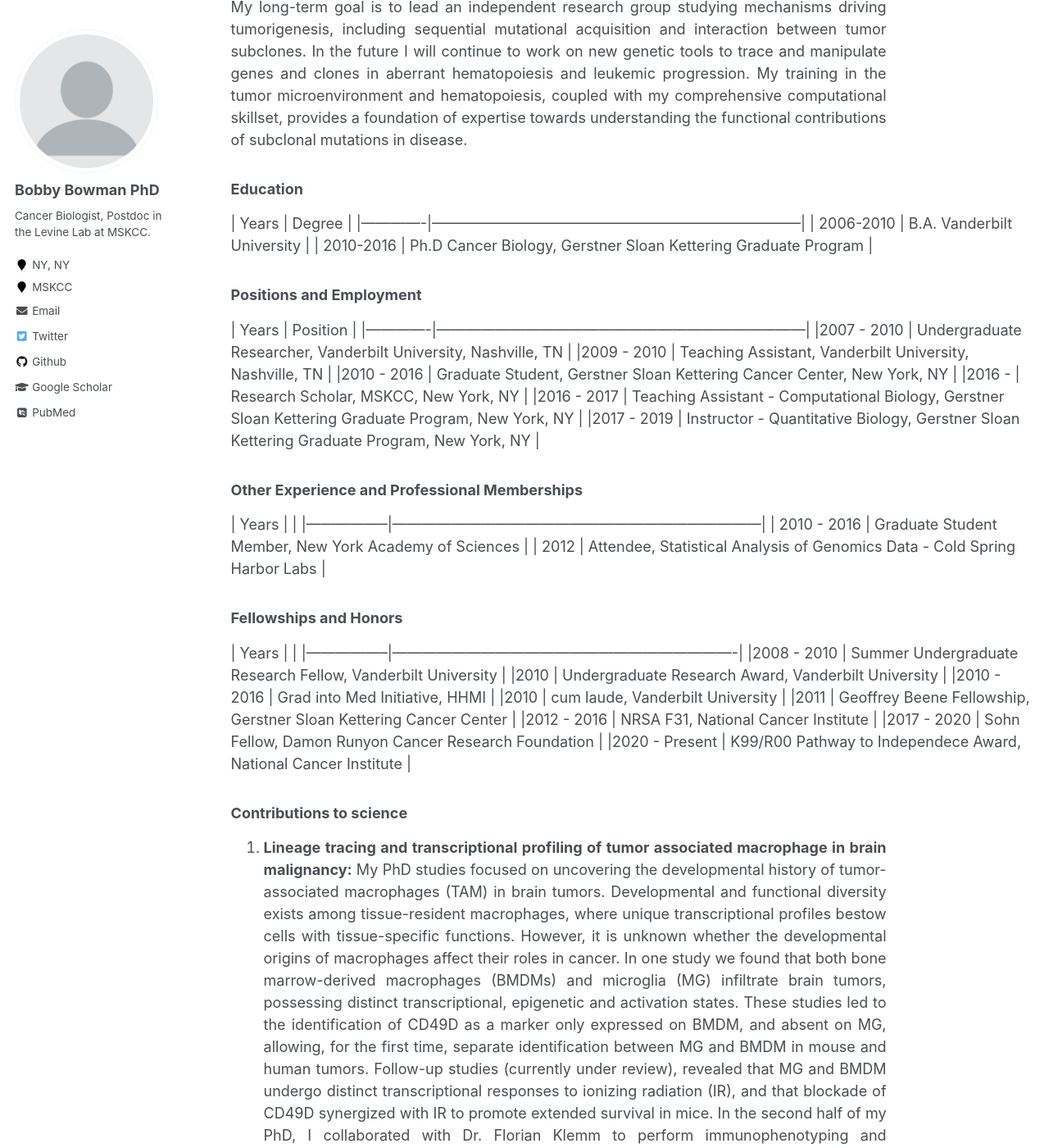
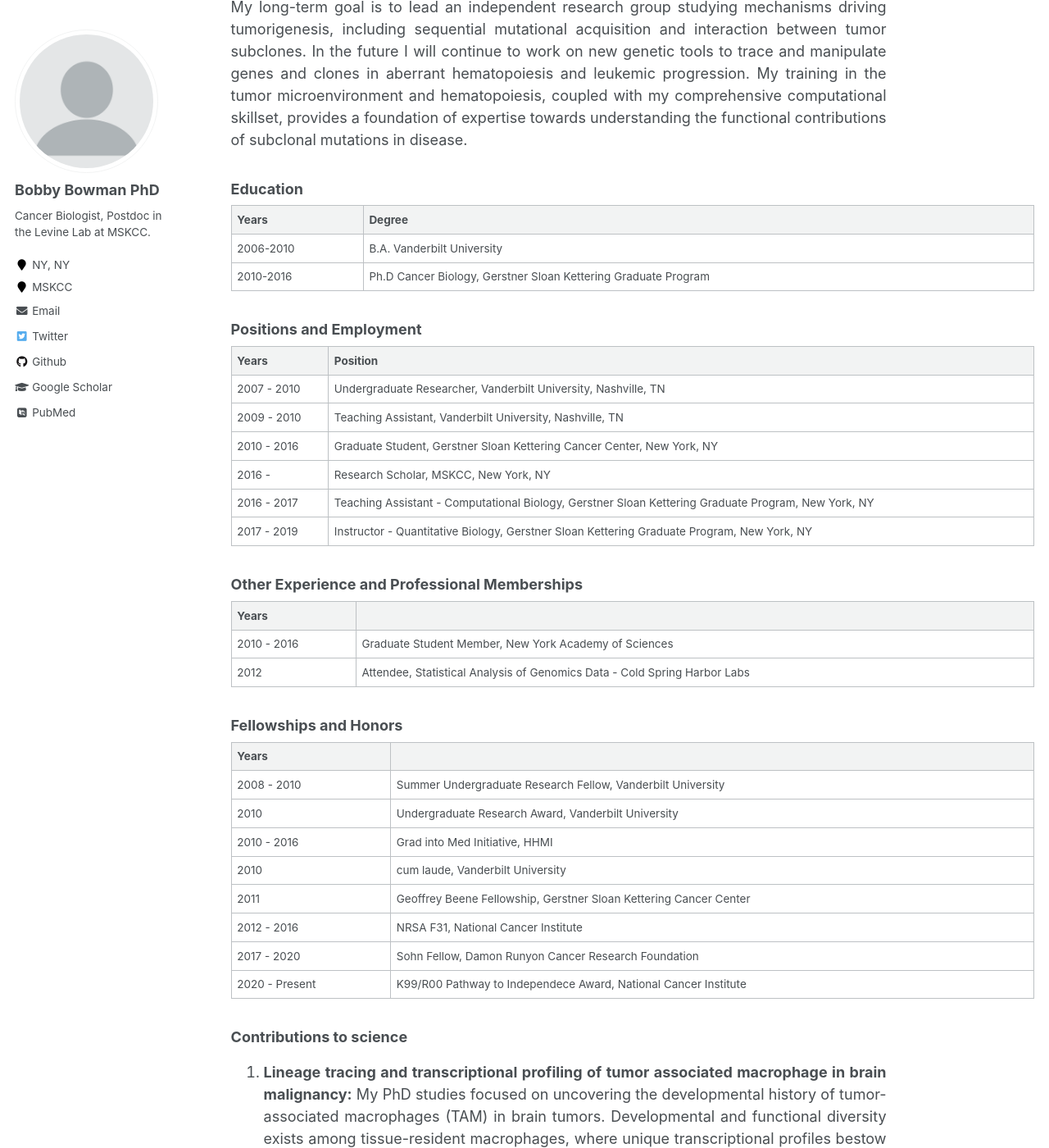
Before and after one commit to bowmanr/bowmanr.github.io, a Jekyll site: the page built from _pages/cv.md, in a window 1280 px wide and 1400 px high, scrolled down 976 px. Shown: the whole window at 82% size. Built offline with Jekyll 4.4.1, drawn with Linux system fonts in a browser that asks for light colours; some web fonts are replaced; some of the changed text lies outside the part shown.

Commit message:
table issue

```diff
--- a/_pages/cv.html
+++ b/_pages/cv.html
@@ -550,8 +550,7 @@ My long-term goal is to lead an independent research group studying mechanisms d
 </div>
 <div id="publications" class="section level3">
 <h3>Publications</h3>
-<p>Full list of publications can be found here:</p>
-<p><a href="https://www.ncbi.nlm.nih.gov/myncbi/robert.bowman.1/bibliography/public/" class="uri">https://www.ncbi.nlm.nih.gov/myncbi/robert.bowman.1/bibliography/public/</a></p>
+<p>Full list of publications can be found <a href="https://www.ncbi.nlm.nih.gov/myncbi/robert.bowman.1/bibliography/public/">here</a></p>
 </div>
 
 
--- a/_pages/cv.md
+++ b/_pages/cv.md
@@ -22,6 +22,7 @@ My long-term goal is to lead an independent research group studying mechanisms d
 
 
 ### Education
+
 |   Years     | Degree                                                                    |
 |-------------|---------------------------------------------------------------------------|
 | 2006-2010   | B.A. Vanderbilt University                                                |
@@ -29,6 +30,7 @@ My long-term goal is to lead an independent research group studying mechanisms d
 
 
 ### Positions and Employment
+
 | Years       | Position                                                                  |
 |-------------|---------------------------------------------------------------------------|
 |2007 - 2010  | Undergraduate Researcher, Vanderbilt University, Nashville, TN |
@@ -40,6 +42,7 @@ My long-term goal is to lead an independent research group studying mechanisms d
 
 
 ### Other Experience and Professional Memberships
+
 |       Years     |                                                                           |
 |-----------------|---------------------------------------------------------------------------|
 | 2010 - 2016     | Graduate Student Member, New York Academy of Sciences                     |
@@ -47,6 +50,7 @@ My long-term goal is to lead an independent research group studying mechanisms d
 
 
 ### Fellowships and Honors
+
 |       Years     |                                                                      |
 |-----------------|----------------------------------------------------------------------|
 |2008 - 2010      | Summer Undergraduate Research Fellow, Vanderbilt University          |
@@ -96,6 +100,4 @@ https://doi.org/10.1016/j.stem.2017.08.011)
 
 ### Publications
 
-Full list of publications can be found here:
-
-https://www.ncbi.nlm.nih.gov/myncbi/robert.bowman.1/bibliography/public/
+Full list of publications can be found [here](https://www.ncbi.nlm.nih.gov/myncbi/robert.bowman.1/bibliography/public/)
```
Also changed, not shown: 2 other files.
